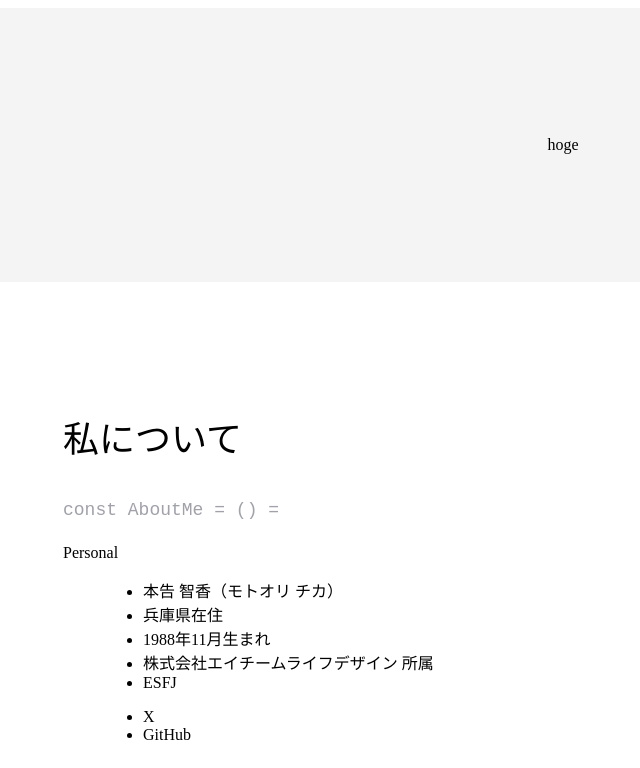
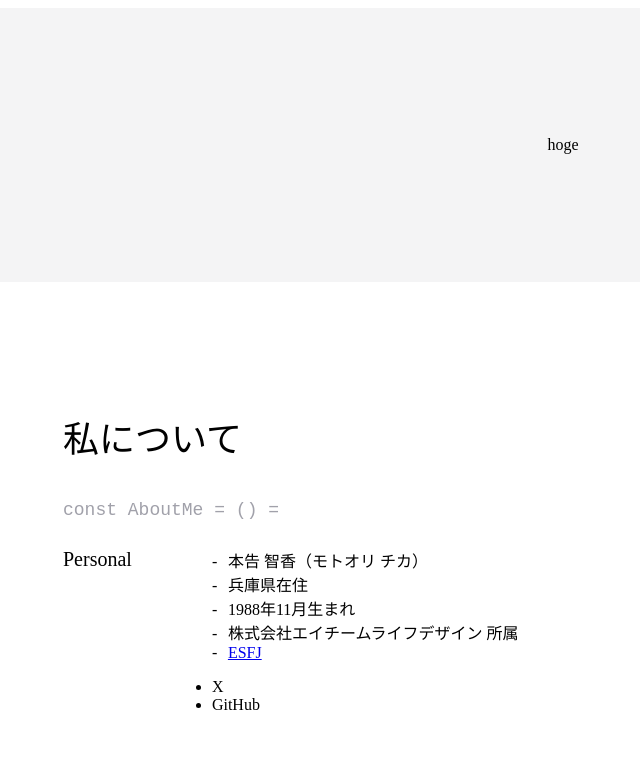
Before and after one commit to chika-create/portfolio, a Next.js app: page /profile in a window 1280 px wide. Shown: the top 768 px of the page, without its empty margins (77-717 px from the left). Built offline with nearby package versions, Linux system fonts and the light colour scheme.

Commit message:
:+1: profileに項目を追加

```diff
--- a/pages/profile/index.tsx
+++ b/pages/profile/index.tsx
@@ -1,3 +1,4 @@
+import Link from "next/link";
 import styles from "@styles/common/page.module.scss";
 import Title from "@components/parts/Title";
 import LinkButton from "@components/parts/LinkButton";
@@ -11,22 +12,32 @@ export default function profile() {
         <section>
           <Title level="h2">私について</Title>
           <code className={styles.codeText}>const AboutMe = () = </code>
-          <dl>
-            <dt>Personal</dt>
-          </dl>
+          <dl className={styles.profile}>
+            <dt className={styles.profile__title}>Personal</dt>
             <dd>
-            <ul>
-              <li>本告 智香（モトオリ チカ）</li>
-              <li>兵庫県在住</li>
-              <li>1988年11月生まれ</li>
-              <li>株式会社エイチームライフデザイン 所属</li>
-              <li>ESFJ</li>
+              <ul className={styles.profile__list}>
+                <li className={styles.profile__listItem}>
+                  本告 智香（モトオリ チカ）
+                </li>
+                <li className={styles.profile__listItem}>兵庫県在住</li>
+                <li className={styles.profile__listItem}>1988年11月生まれ</li>
+                <li className={styles.profile__listItem}>
+                  株式会社エイチームライフデザイン 所属
+                </li>
+                <li className={styles.profile__listItem}>
+                  <Link href="https://www.16personalities.com/ja/esfj%E5%9E%8B%E3%81%AE%E6%80%A7%E6%A0%BC">
+                    <a target="_blank" rel="noopener noreferrer">
+                      ESFJ
+                    </a>
+                  </Link>
+                </li>
               </ul>
               <ul>
                 <li>X</li>
                 <li>GitHub</li>
               </ul>
             </dd>
+          </dl>
           <LinkButton>return morePortfolio;</LinkButton>
           <code className={styles.codeText}>{"}"}</code>
         </section>
--- a/styles/common/page.module.scss
+++ b/styles/common/page.module.scss
@@ -19,3 +19,23 @@
   line-height: 2;
   margin-top: 1.125rem;
 }
+
+
+// profileページ
+.profile {
+  margin-top: 1.25rem;
+  display: flex;
+  &__title {
+    font-size: 1.25rem;
+    font-weight: normal;
+  }
+  &__list {
+    margin: 0;
+    list-style: none;
+    &Item::before {
+      content: "-";
+      display: inline-block;
+      width: 1em
+    }
+  }
+}
```
Lines whose indentation alone changed are shown as unchanged.
